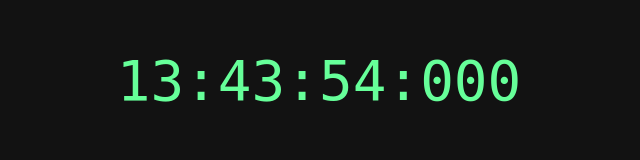
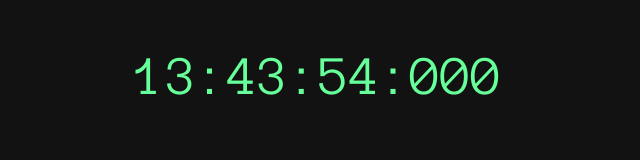
Before and after one commit to Explosion-Scratch/projects, a plain HTML site: page index.html in a window 1280 px wide. Shown: the whole page, without its empty margins (321-961 px from the left). Drawn offline with Linux system fonts and the light colour scheme.

Commit message:
NIce font

```diff
--- a/index.html
+++ b/index.html
@@ -1,13 +1,13 @@
 <div id='clock'></div>
 <style>
-@import url('https://fonts.googleapis.com/css?family=Orbitron');
+@import url('https://fonts.googleapis.com/css2?family=Anonymous+Pro&display=swap');
 
 body {
   background-color: #121212;
 }
 
 #clock {
-  font-family: 'Monospace';
+  font-family: 'Anonymous Pro';
   color: #66ff99;
   font-size: 56px;
   text-align: center;
```
